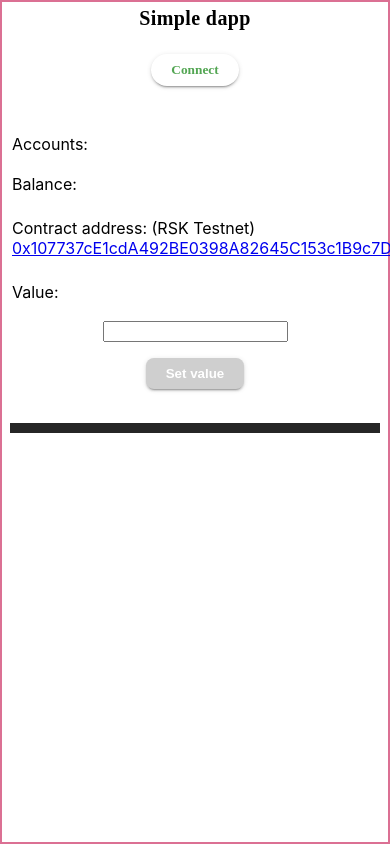
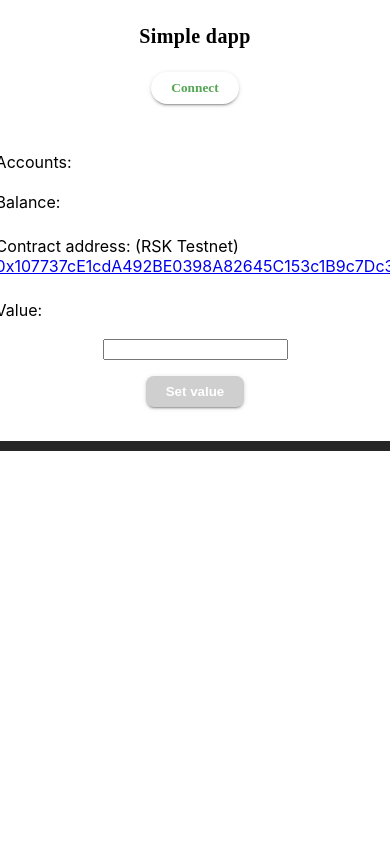
Before and after one commit to jonduttweiler/minimal-dapp-rsk, a React (Create React App) app in the folder dapp/: page / in a window 390 px wide. Shown: the top 844 px of the page. Built offline with nearby package versions, Linux system fonts and the light colour scheme; a web font is replaced by a local one.

Commit message:
Fix responsiveness

```diff
--- a/dapp/src/App.js
+++ b/dapp/src/App.js
@@ -6,7 +6,8 @@ const AppWrapper = styled.div`
   height:100vh;
   box-sizing:border-box;
   position:relative;
-  border:2px solid palevioletred;
+  display:flex;
+  justify-content:center;
 `
 
 function App() {
--- a/dapp/src/components/SimpleStorage.js
+++ b/dapp/src/components/SimpleStorage.js
@@ -47,7 +47,15 @@ const Root = styled.div`
   display: flex;
   flex-direction: row;
   justify-content: center;
-  padding: 5px 10px;
+  align-items:flex-start;
+  padding: 25px 10px;
+
+  @media (min-width: 768px) {
+    width:75%;
+  }
+  @media (min-width: 1020px) {
+    width:45%;
+  }
 `;
 
 function SimpleStorage() {
```
